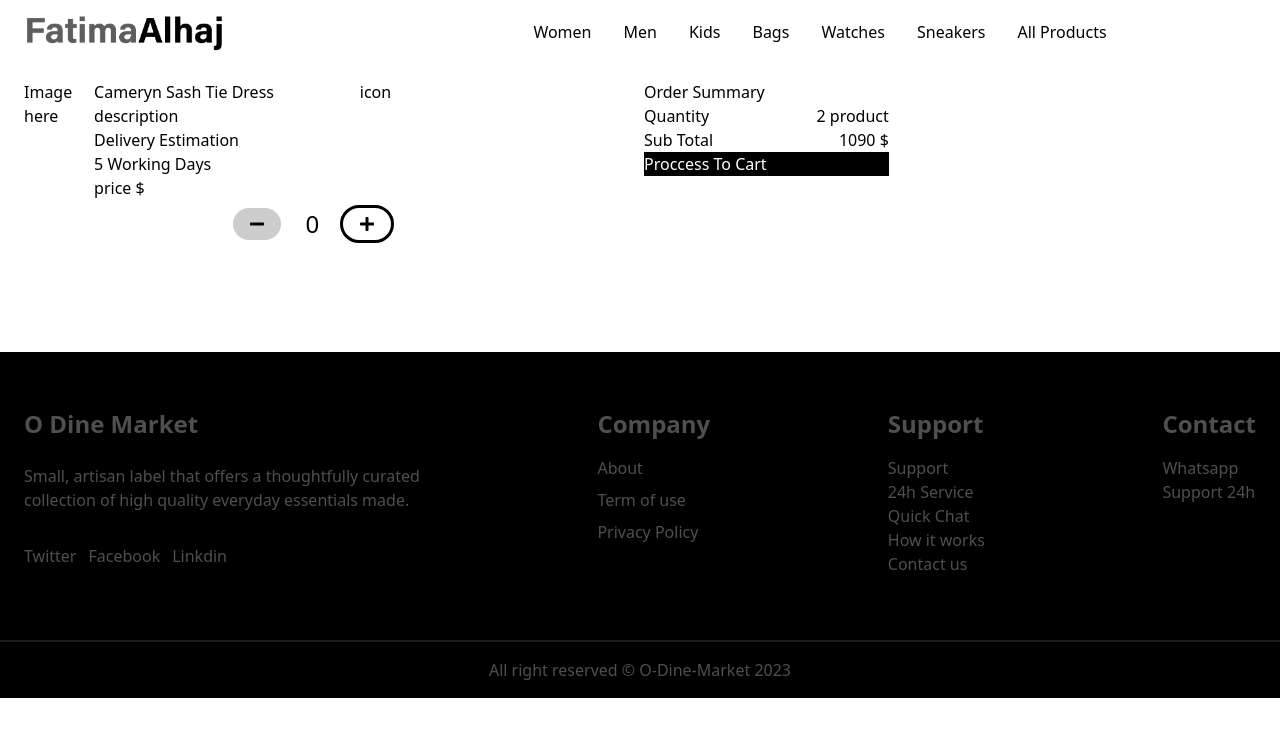
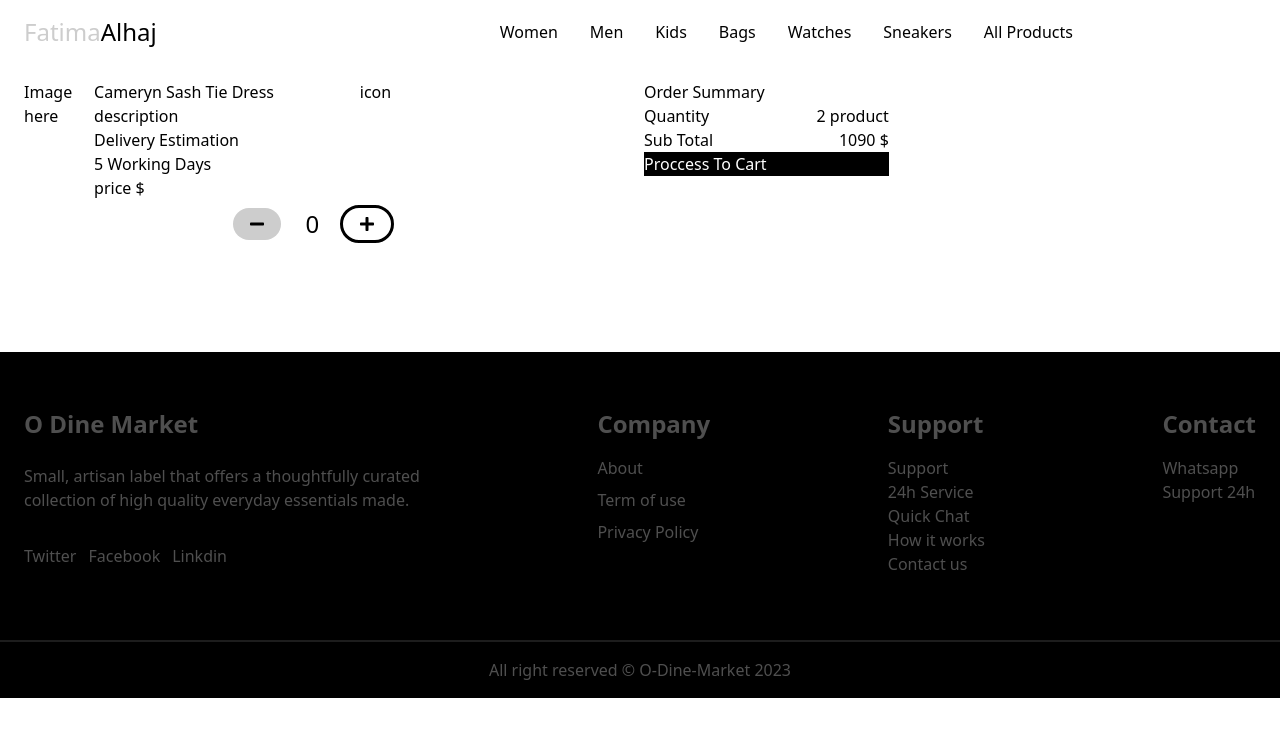
Before and after one commit to IrfanG-cloud/fatima-ecommerce, a Next.js app: page /checkout in a window 1280 px wide. Shown: the top 736 px of the page. Built offline with nearby package versions, Linux system fonts and the light colour scheme.

Commit message:
logo updated

```diff
--- a/src/app/components/Header.tsx
+++ b/src/app/components/Header.tsx
@@ -5,7 +5,7 @@ import { useState } from "react";
 import { FaBars, FaTimesCircle, FaCartPlus, FaSearch} from "react-icons/fa";
 import { useSelector } from "react-redux";
 import { RootState } from '@/store/store';
-import Image from 'next/image'
+// import Image from 'next/image'
 
 
 export default function Header() {
@@ -21,13 +21,14 @@ export default function Header() {
             <div className='w-full flex justify-between md:items-center md:py-0'>
                 <span>
                 <Link href="/">
-                        <Image
+                    <h1 className='text-xl pt-1 text-[#cdcdcd] md:text-2xl md:pt-0'>Fatima<span className="text-black">Alhaj</span></h1>
+                        {/* <Image
                             src="/logo.png"
                             alt="logo"
                             width={200}
                             height={200}
-                            className='text-xl pt-1 text-[#000] md:text-2xl md:pt-0'
-                        />
+
+                        /> */}
                     </Link>
                 </span>
                 <div className={`bg-white flex-1 justify-self-center pb-3 mt-13 md:block md:pb-0 md:mt-0 ${ navbar ? 'p-15 md:p-0 block' : 'hidden'}`}>
```
